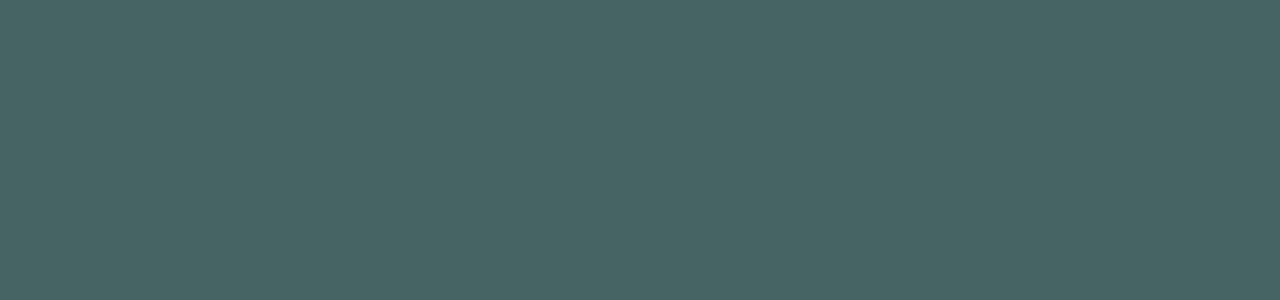
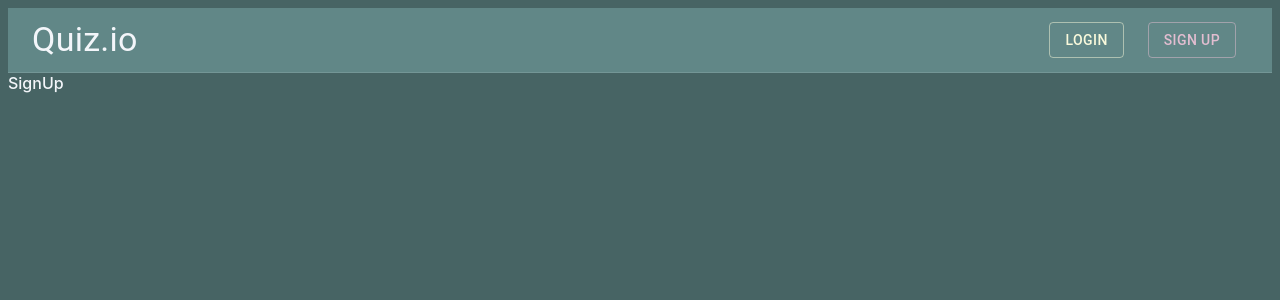
Before and after one commit to CodecoolGlobal/el-proyecte-grande-sprint-1-java-csakafeda, a React (Vite) app in the folder frontend/: page /signup in a window 1280 px wide. Before the commit this address had no page. Shown: the top 300 px of the page. Built offline with nearby package versions, Linux system fonts and the light colour scheme.

Commit message:
create login, signup page skeleton, route them in

```diff
--- a/frontend/src/App.jsx
+++ b/frontend/src/App.jsx
@@ -7,6 +7,8 @@ import {themeOptions} from './Theme'
 import QuestionPageSingle from './Pages/Question/QuestionPageSingle.jsx';
 import QuestionPageMulti from './Pages/Question/QuestionPageMulti.jsx';
 import SearchMultiGamePage from "./Pages/SearchMultiGamePage.jsx";
+import LogIn from './Pages/Auth/LogIn';
+import SignUp from './Pages/Auth/SignUp';
 
 function App() {
     const theme = createTheme(themeOptions);
@@ -22,6 +24,8 @@ function App() {
                             <Route path='/question-single' element={<QuestionPageSingle/>}/>
                             <Route path='/question-multi/:gameId' element={<QuestionPageMulti/>}/>
                             <Route path='/search-multi' element={<SearchMultiGamePage/>}/>
+                            <Route path='/login' element={<LogIn/>}/>
+                            <Route path='/signup' element={<SignUp/>}/>
                         </Route>
 
                     </Routes>
--- /dev/null
+++ b/frontend/src/Pages/Auth/LogIn.jsx
@@ -0,0 +1,4 @@
+export default function LogIn() {
+
+    return <>LogIn</>
+}
--- /dev/null
+++ b/frontend/src/Pages/Auth/SignUp.jsx
@@ -0,0 +1,4 @@
+export default function SignUp() {
+
+    return <>SignUp</>
+}
```
